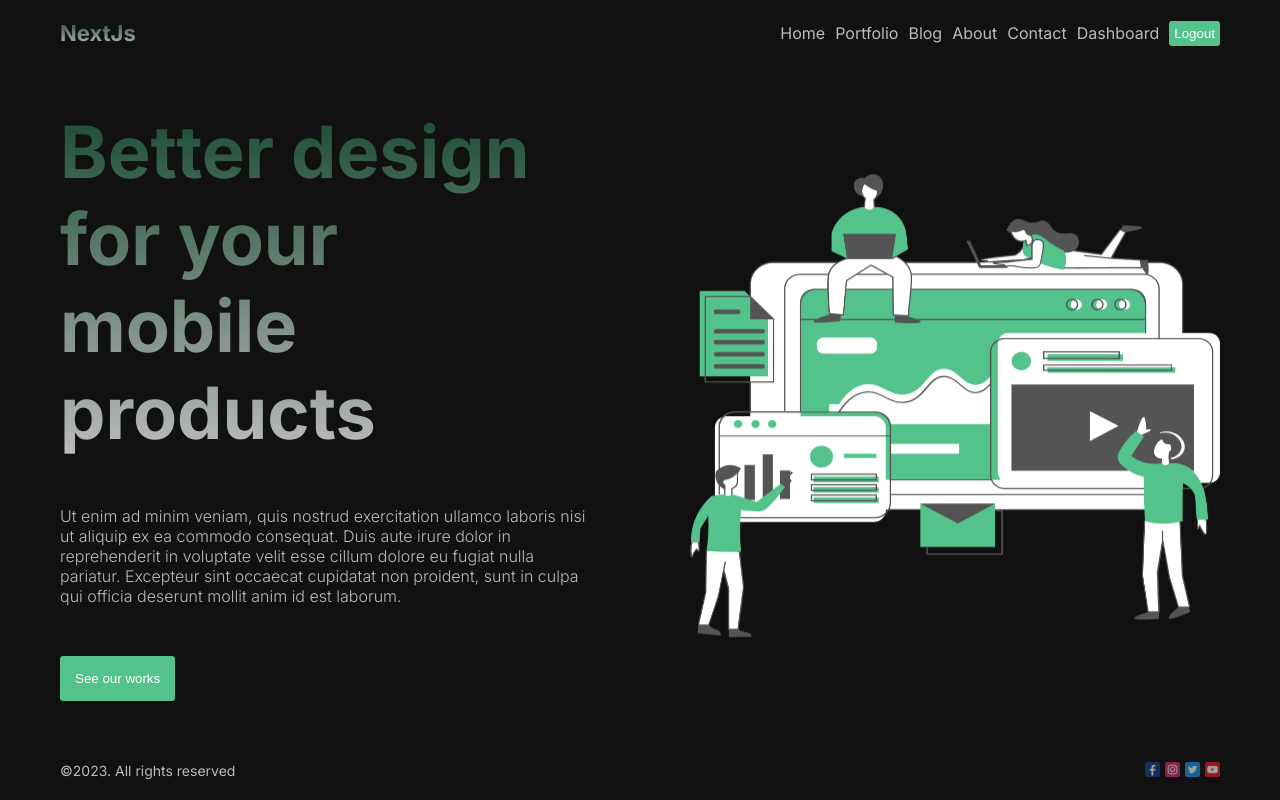
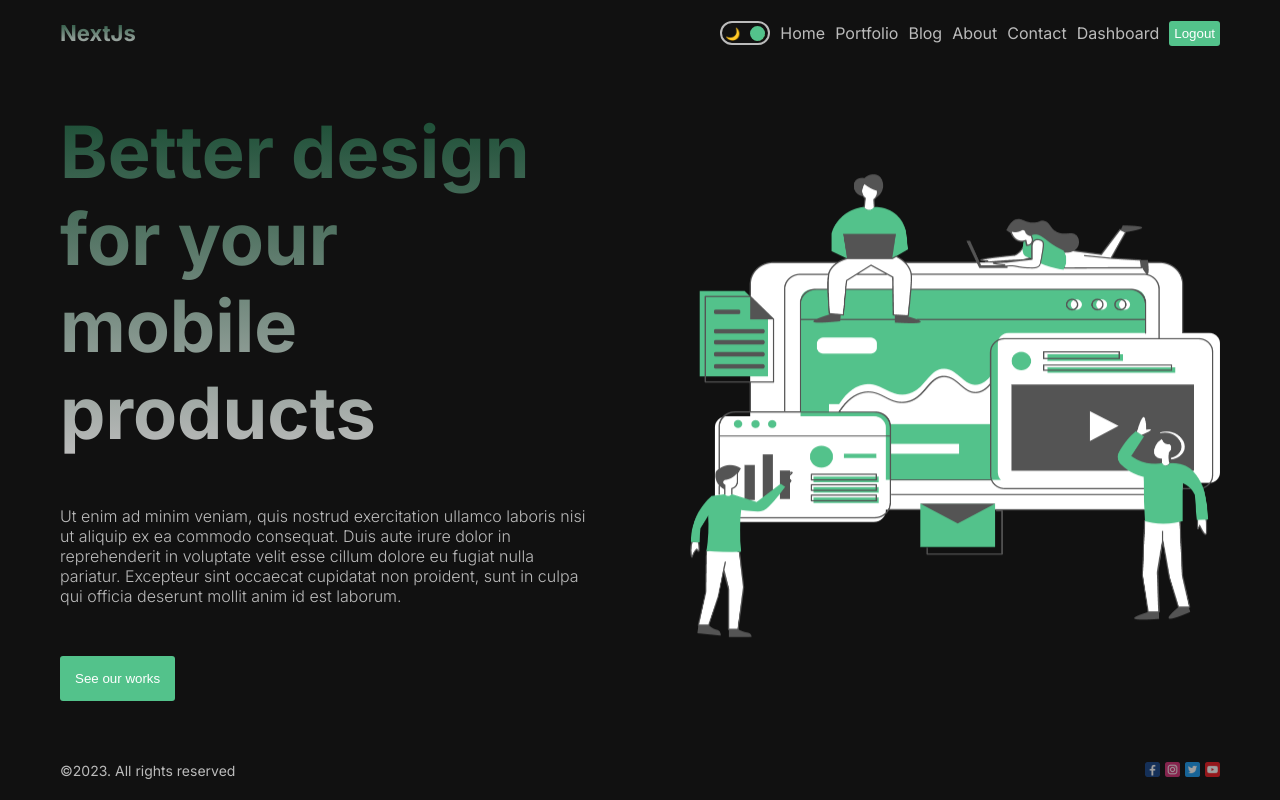
Before and after one commit to autoex/next-tutorial, a Next.js app: page / in a window 1280 px wide. Built offline with nearby package versions, Linux system fonts and the light colour scheme.

Commit message:
themes toggle

```diff
--- a/src/app/globals.css
+++ b/src/app/globals.css
@@ -9,8 +9,7 @@ html,
 body {
   max-width: 100vw;
   overflow-x: hidden;
-  color: #bbb;
-  background: #111;
+
 }
 
 a {
@@ -30,3 +29,15 @@ a {
 header, footer {
   padding: 20px 0;
 }
+.theme {
+  transition: all 1s ease;
+}
+.dark {
+  color: #bbb;
+  background: #111;
+}
+
+.light {
+  color: #111;
+  background: #fff
+}
--- a/src/app/layout.js
+++ b/src/app/layout.js
@@ -2,6 +2,7 @@ import Navbar from '../components/navbar/Navbar';
 import './globals.css';
 import { Inter } from 'next/font/google';
 import Footer from '../components/footer/Footer';
+import {ThemeContextProvider} from '../context/ThemeContext'
 
 const inter = Inter({ subsets: ['latin'] });
 
@@ -14,11 +15,13 @@ export default function RootLayout({ children }) {
   return (
     <html lang='en'>
       <body className={inter.className}>
+        <ThemeContextProvider>
         <div className='container'>
           <Navbar />
           {children}
           <Footer />
         </div>
+        </ThemeContextProvider>
       </body>
     </html>
   );
--- a/src/components/darkMode/DarkMOdeToggle.jsx
+++ b/src/components/darkMode/DarkMOdeToggle.jsx
@@ -1,15 +1,22 @@
-'use client'
-import React from 'react'
-import styles from './darkMode.module.css'
+'use client';
+import React, { useContext } from 'react';
+import styles from './darkMode.module.css';
+import { ThemeContext } from '../../context/ThemeContext';
 
+const DarkModeToggle = () => {
+  let {mode, modeToggle} = useContext(ThemeContext);
+  console.log(mode)
+  return (
+    <div className={styles.container}
+    onClick={modeToggle}>
+      <div className={styles.icon}>&#127769;</div>
+      <div className={styles.icon}>&#127774;</div>
+      <div
+        className={styles.ball}
+        style={mode === 'light' ? { left: '3px' } : { right: '3px' }}
+      />
+    </div>
+  );
+};
 
-const DarkMOdeToggle = () => {
-  return (
-    <div className={styles.container}>
-        	&#127769;
-            &#127774;
-    </div>
-  )
-}
-
-export default DarkMOdeToggle
+export default DarkModeToggle;
--- a/src/components/darkMode/darkMode.module.css
+++ b/src/components/darkMode/darkMode.module.css
@@ -1,4 +1,24 @@
 .container {
     border: 2px solid #bbb;
-    border-radius: 25%;
+    border-radius: 30px;
+    display: flex;
+    align-items: center;
+    width: 50px;
+    height: 24px;
+    justify-content: space-between;
+    padding: 3px;
+    cursor: pointer;
+    position: relative;
 }
+.icon {
+    font-size: 12px;
+}
+
+.ball {
+    background: #53c28b;
+    border-radius: 50%;
+    width: 15px;
+    height: 15px;
+    position: absolute;
+
+}
--- a/src/components/navbar/Navbar.jsx
+++ b/src/components/navbar/Navbar.jsx
@@ -1,6 +1,7 @@
 import Link from 'next/link';
 import React from 'react';
 import styles from './navbar.module.css';
+import DarkModeToggle from '../darkMode/DarkModeToggle';
 
 const links = [
   {
@@ -44,8 +45,10 @@ const Navbar = () => {
           NextJs
         </Link>
         <nav className={styles.navbar}>
+          <DarkModeToggle />
           {links.map((link) => (
-            <Link className={styles.link}
+            <Link
+              className={styles.link}
               key={link.id}
               href={link.url}>
               {link.title}
--- /dev/null
+++ b/src/context/ThemeContext.js
@@ -0,0 +1,17 @@
+'use client';
+
+import { createContext, useState } from 'react';
+
+export const ThemeContext = createContext();
+
+export const ThemeContextProvider = ({ children }) => {
+  const [mode, setMode] = useState('dark');
+  const modeToggle = () => {
+    setMode((prev) => (prev === 'dark' ? 'light' : 'dark'));
+  };
+  return (
+    <ThemeContext.Provider value={{ mode, modeToggle }}>
+      <div className={`theme ${mode}`}>{children}</div>
+    </ThemeContext.Provider>
+  );
+};
```
